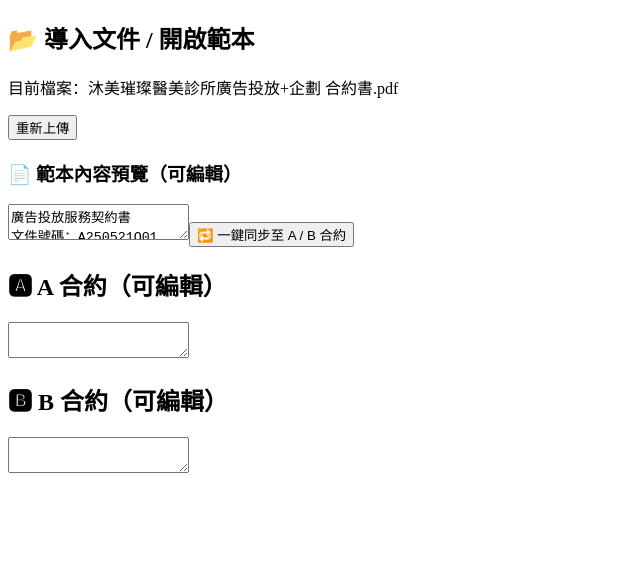
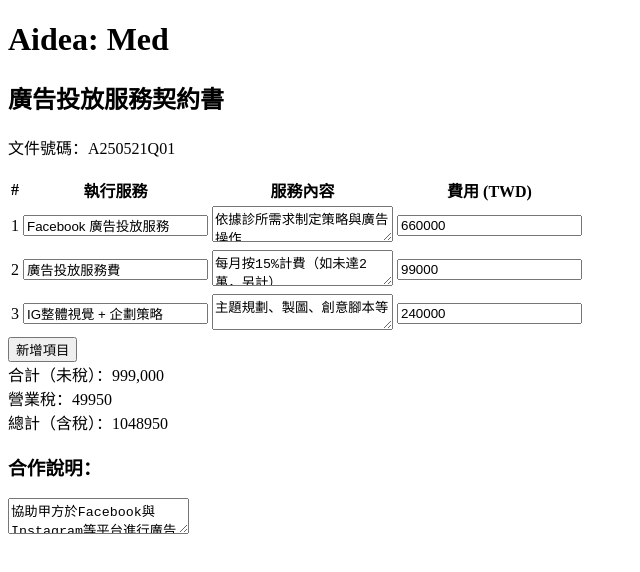
Before and after one commit to foreveremay/ab_project-demo, a React (Vite) app: page / in a window 1280 px wide. Shown: the top 572 px of the page, without its empty margins (0-640 px from the left). Built offline with nearby package versions, Linux system fonts and the light colour scheme.

Commit message:
Add files via upload

```diff
--- a/index.html
+++ b/index.html
@@ -4,7 +4,7 @@
   <head>
     <meta charset="UTF-8" />
     <meta name="viewport" content="width=device-width, initial-scale=1.0" />
-    <title>AB 合約工具 - 預覽同步版</title>
+    <title>AB 合約格式化排版版</title>
   </head>
   <body>
     <div id="root"></div>
--- a/package.json
+++ b/package.json
@@ -1,6 +1,6 @@
 
 {
-  "name": "ab-contract-preview-ui",
+  "name": "ab-contract-structured",
   "version": "1.0.0",
   "scripts": {
     "dev": "vite",
--- /dev/null
+++ b/src/ContractTemplateLayout.jsx
@@ -0,0 +1,75 @@
+import { useState } from "react";
+
+export default function ContractTemplateLayout() {
+  const [contractData, setContractData] = useState({
+    logo: "Aidea: Med",
+    title: "廣告投放服務契約書",
+    number: "A250521Q01",
+    services: [
+      { service: "Facebook 廣告投放服務", content: "依據診所需求制定策略與廣告操作", price: "660000" },
+      { service: "廣告投放服務費", content: "每月按15%計費（如未達2萬，另計）", price: "99000" },
+      { service: "IG整體視覺 + 企劃策略", content: "主題規劃、製圖、創意腳本等", price: "240000" }
+    ],
+    tax: "49950",
+    total: "1048950",
+    description: "協助甲方於Facebook與Instagram等平台進行廣告投放等…"
+  });
+
+  const totalWithoutTax = contractData.services.reduce((sum, item) => sum + parseInt(item.price || 0), 0);
+
+  const updateService = (index, key, value) => {
+    const updated = [...contractData.services];
+    updated[index][key] = value;
+    setContractData({ ...contractData, services: updated });
+  };
+
+  const addService = () => {
+    setContractData({ ...contractData, services: [...contractData.services, { service: "", content: "", price: "" }] });
+  };
+
+  return (
+    <div className="p-6 bg-white space-y-4 text-sm">
+      <h1 className="text-3xl font-bold">{contractData.logo}</h1>
+      <h2 className="text-xl font-semibold">{contractData.title}</h2>
+      <p className="text-right font-mono">文件號碼：{contractData.number}</p>
+
+      <table className="w-full border text-xs">
+        <thead className="bg-gray-200">
+          <tr>
+            <th className="border p-1 w-8">#</th>
+            <th className="border p-1">執行服務</th>
+            <th className="border p-1">服務內容</th>
+            <th className="border p-1 w-24">費用 (TWD)</th>
+          </tr>
+        </thead>
+        <tbody>
+          {contractData.services.map((item, idx) => (
+            <tr key={idx}>
+              <td className="border p-1 text-center">{idx + 1}</td>
+              <td className="border p-1">
+                <input value={item.service} onChange={e => updateService(idx, "service", e.target.value)} className="w-full" />
+              </td>
+              <td className="border p-1">
+                <textarea value={item.content} onChange={e => updateService(idx, "content", e.target.value)} className="w-full" />
+              </td>
+              <td className="border p-1">
+                <input type="number" value={item.price} onChange={e => updateService(idx, "price", e.target.value)} className="w-full" />
+              </td>
+            </tr>
+          ))}
+        </tbody>
+      </table>
+
+      <button onClick={addService} className="bg-blue-500 text-white px-2 py-1 text-xs rounded mt-2">新增項目</button>
+
+      <div className="text-right space-y-1">
+        <div>合計（未稅）：{totalWithoutTax.toLocaleString()}</div>
+        <div>營業稅：{contractData.tax}</div>
+        <div className="font-bold">總計（含稅）：{contractData.total}</div>
+      </div>
+
+      <h3 className="font-semibold mt-4">合作說明：</h3>
+      <textarea value={contractData.description} onChange={e => setContractData({ ...contractData, description: e.target.value })} className="w-full h-40 border p-2" />
+    </div>
+  );
+}
--- a/src/main.jsx
+++ b/src/main.jsx
@@ -1,10 +1,10 @@
 
 import React from "react";
 import ReactDOM from "react-dom/client";
-import ContractInterfacePreview from "./ContractInterfacePreview";
+import ContractTemplateLayout from "./ContractTemplateLayout";
 
 ReactDOM.createRoot(document.getElementById("root")).render(
   <React.StrictMode>
-    <ContractInterfacePreview />
+    <ContractTemplateLayout />
   </React.StrictMode>
 );
```
